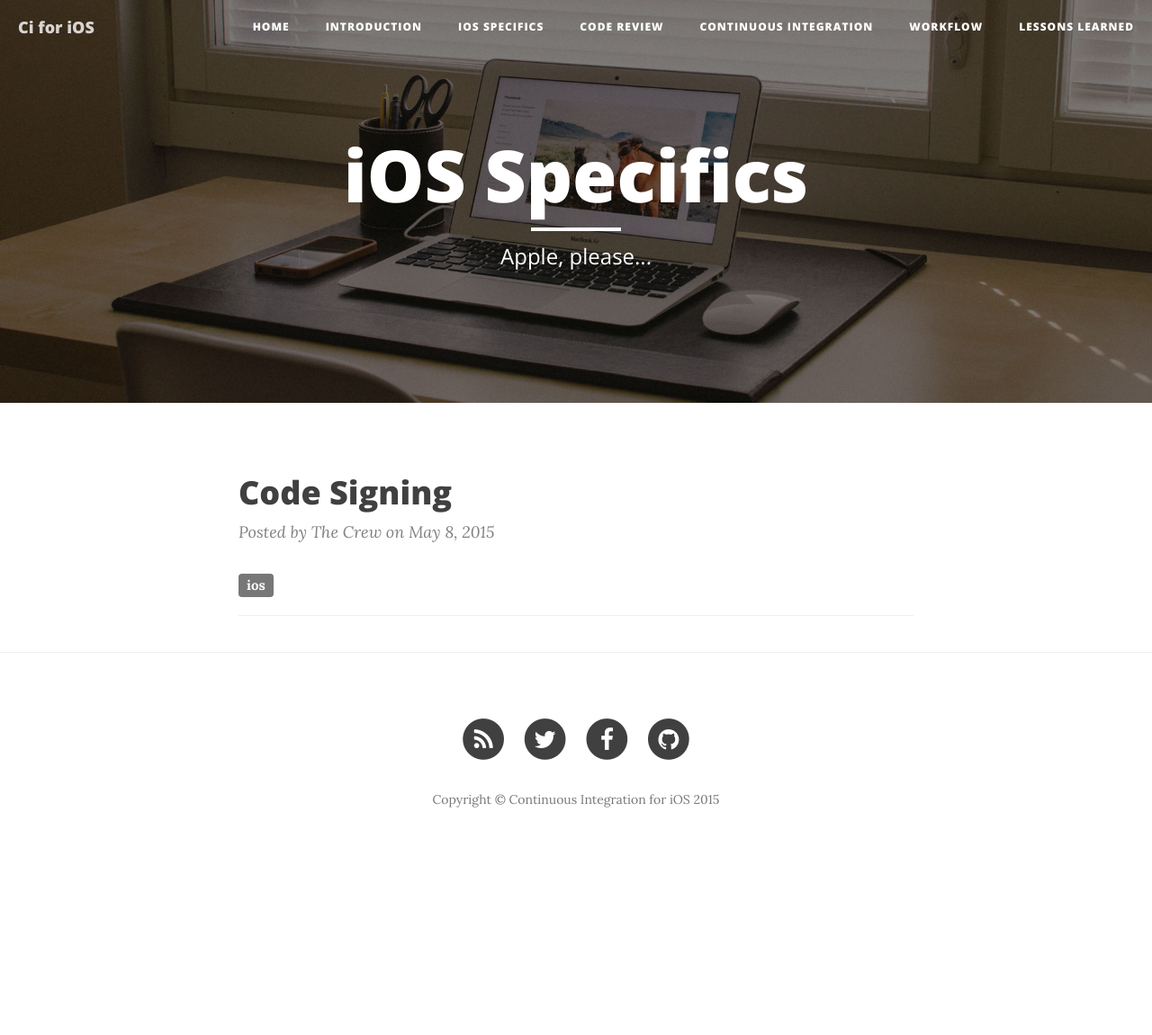
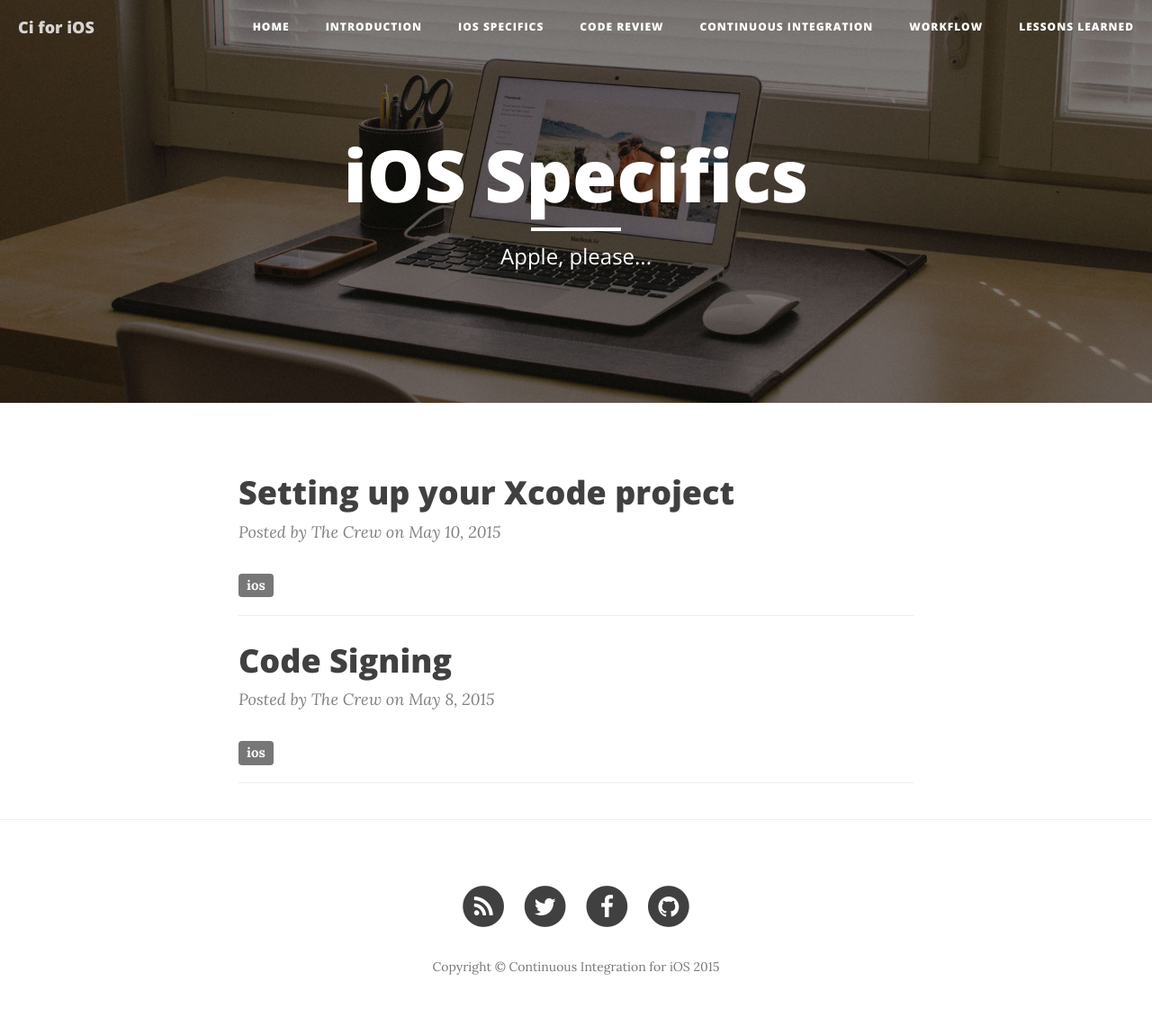
Before and after one commit to ciforios/ciforios.github.io, a Jekyll site: the page built from ios.html, in a window 1280 px wide. Shown: the whole page at 90% size. Built offline with Jekyll 4.4.1, drawn with Linux system fonts in a browser that asks for light colours; nearby versions of some CDN libraries; Markdown is read by kramdown in place of the engine named in the settings; before the commit the page ends 965 px from its top, so only the background shows below that.

Commit message:
added content

```diff
--- a/_posts/2015-05-08-Code-Signing.markdown
+++ b/_posts/2015-05-08-Code-Signing.markdown
@@ -33,6 +33,8 @@
 
 ![image](/img/distribution-certificate.png)
 
+Once you have created your certificates you have to download these and import them into your keychain by double-clicking on the downloaded *.cert files.
+
 3) Create App IDs
 
 An App ID is a unique identifier whose primary use is to specify which apps are authorized to be signed and launched. App IDs are usually created in reverse-domain-name notation. Enter something like this when creating your App ID:
@@ -56,3 +58,5 @@
 Once you are done it should look something like the screenshot below:
 
 ![image](/img/provisioning-profiles.png)
+
+Congratulations - now you've created everything you need and you are now able to proceed setting up your Xcode project. This will be covered in the [next post]() of this section
--- /dev/null
+++ b/_posts/2015-05-10-Setting-Up-Xcode.markdown
@@ -0,0 +1,8 @@
+---
+layout:     post
+title:      "Setting up your Xcode project"
+date:       2015-05-10 10:55:00
+author:     "The Crew"
+header-img: "img/post-bg-01.jpg"
+tags: [ios]
+---
```
